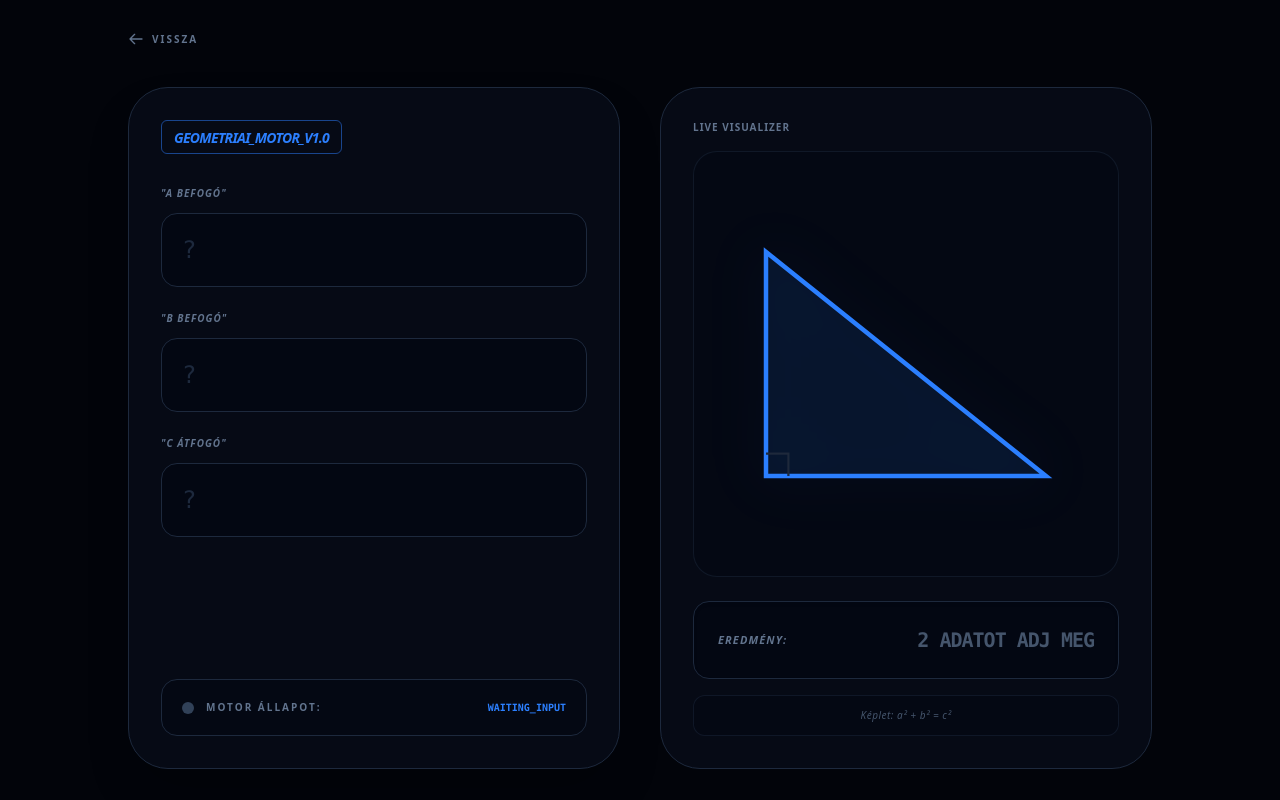
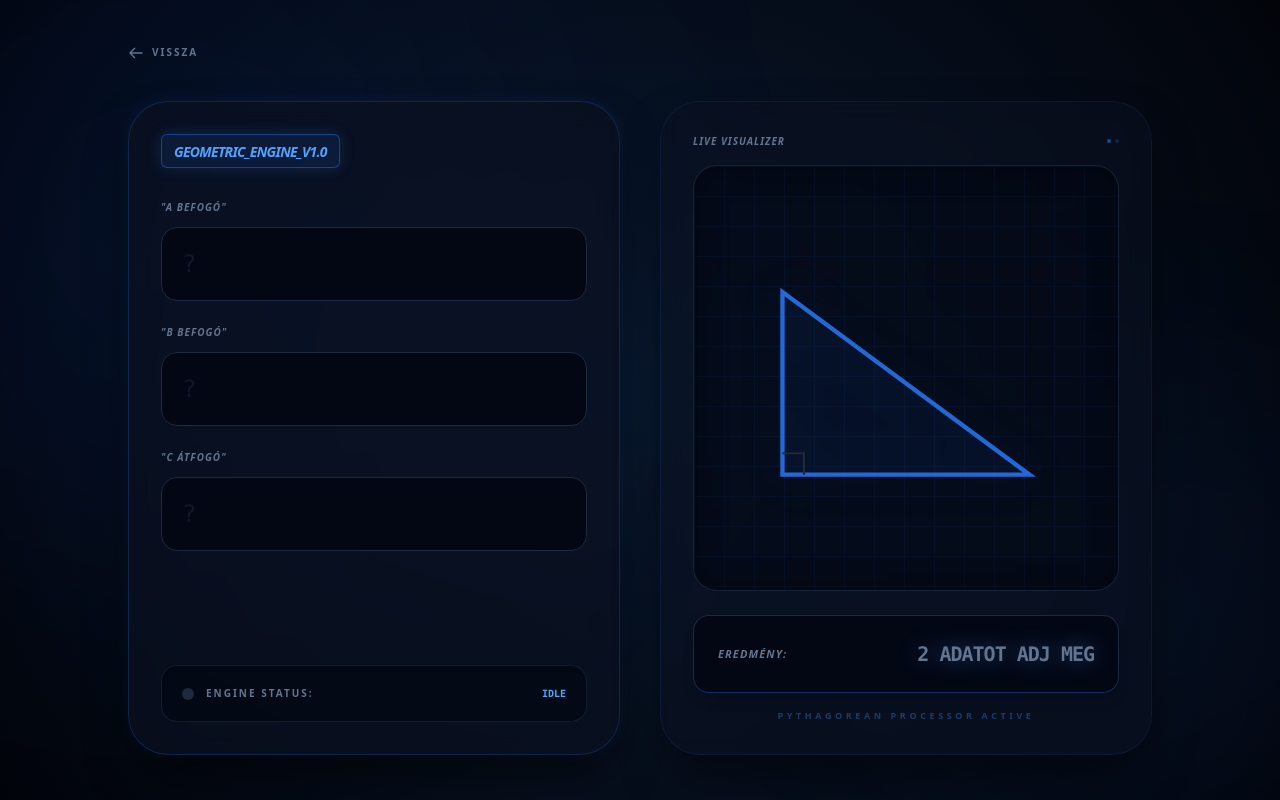
Before and after one commit to kovacsbulcsu-code/Pitagorasz_Tetel, a Next.js app: page /atfogo in a window 1280 px wide. Built offline with nearby package versions, Linux system fonts and the light colour scheme.

Commit message:
árnyékok hozzáadása

```diff
--- a/app/atfogo/page.tsx
+++ b/app/atfogo/page.tsx
@@ -11,7 +11,6 @@ export default function Atfogo() {
     const numB = parseFloat(sides.b);
     const numC = parseFloat(sides.c);
 
-    // Számítási logika
     if (!isNaN(numA) && !isNaN(numB) && isNaN(numC)) {
       const res = Math.sqrt(numA ** 2 + numB ** 2);
       return { msg: `c = ${res.toFixed(2)}`, color: "text-blue-400", type: 'calc' };
@@ -27,27 +26,23 @@ export default function Atfogo() {
 
     const count = [numA, numB, numC].filter(n => !isNaN(n)).length;
     if (count === 3) return { msg: "TÚL SOK ADAT", color: "text-red-500", type: 'error' };
-    return { msg: "2 ADATOT ADJ MEG", color: "text-slate-600", type: 'empty' };
+    return { msg: "2 ADATOT ADJ MEG", color: "text-slate-500", type: 'empty' };
   };
 
   const res = calculateResult();
 
-  const renderTriangle = () => {
-    // Alap háromszög rajzolása a vizualizációhoz
-    return (
-      <polygon
-        points="50,250 300,250 50,50"
-        className="fill-blue-500/10 stroke-blue-500 stroke-[4] transition-all duration-500 ease-in-out"
-      />
-    );
-  };
+  return (
+    <main className="min-h-screen bg-[#02040a] text-white flex flex-col items-center justify-center p-6 font-sans relative overflow-hidden">
 
-  return (
-    <main className="min-h-screen bg-[#02040a] text-white flex flex-col items-center justify-center p-6 font-sans">
+      {/* Dinamikus Kékes-Fekete Háttér Átmenet */}
+      <div className="absolute inset-0 z-0 bg-[radial-gradient(circle_at_50%_50%,#0a192f_0%,#02040a_100%)]"></div>
 
-      <div className="w-full max-w-5xl">
-        {/* Vissza gomb - Kék hover effektel */}
-        <Link href="/" className="group flex items-center gap-2 text-slate-500 hover:text-blue-400 transition-colors mb-10 w-fit uppercase tracking-[0.2em] text-[10px] font-bold">
+      {/* Finom kék fényfoltok (Blobs) */}
+      <div className="absolute top-[-10%] left-[-10%] w-[600px] h-[600px] bg-blue-600/10 blur-[150px] rounded-full z-0"></div>
+      <div className="absolute bottom-[-10%] right-[-10%] w-[500px] h-[500px] bg-blue-500/5 blur-[120px] rounded-full z-0"></div>
+
+      <div className="w-full max-w-5xl relative z-10">
+        <Link href="/" className="group flex items-center gap-2 text-slate-500 hover:text-blue-400 transition-all mb-10 w-fit uppercase tracking-[0.2em] text-[10px] font-bold">
           <svg xmlns="http://www.w3.org/2000/svg" className="w-4 h-4 group-hover:-translate-x-1 transition-transform" fill="none" viewBox="0 0 24 24" stroke="currentColor">
             <path strokeLinecap="round" strokeLinejoin="round" strokeWidth={2} d="M10 19l-7-7m0 0l7-7m-7 7h18" />
           </svg>
@@ -56,22 +51,22 @@ export default function Atfogo() {
 
         <div className="grid md:grid-cols-2 gap-10 items-stretch">
 
-          {/* Beviteli Panel (Kék) */}
-          <div className="bg-[#0b1120]/50 border border-slate-800 p-8 rounded-[2.5rem] shadow-2xl flex flex-col justify-between">
+          {/* Beviteli Panel - Kék glow kerettel */}
+          <div className="bg-[#0b1120]/70 border border-blue-500/20 p-8 rounded-[2.5rem] shadow-[0_25px_50px_-12px_rgba(0,0,0,0.7),0_0_15px_rgba(59,130,246,0.1)] backdrop-blur-md flex flex-col justify-between hover:border-blue-500/30 transition-colors">
             <div>
-              <div className="inline-block border border-blue-500/50 px-3 py-1 rounded-md mb-8">
-                 <span className="text-blue-500 font-black italic text-sm tracking-tighter uppercase">Geometriai_Motor_v1.0</span>
+              <div className="inline-block border border-blue-500/40 bg-blue-500/10 px-3 py-1 rounded-md mb-8 shadow-[0_0_15px_rgba(59,130,246,0.2)]">
+                 <span className="text-blue-400 font-black italic text-sm tracking-tighter uppercase">Geometric_Engine_v1.0</span>
               </div>
 
               <div className="space-y-6">
                 {[ {id: 'a', label: 'A BEFOGÓ'}, {id: 'b', label: 'B BEFOGÓ'}, {id: 'c', label: 'C ÁTFOGÓ'} ].map((item) => (
-                  <div key={item.id}>
-                    <label className="block text-[10px] text-slate-500 font-bold mb-3 tracking-widest uppercase italic">"{item.label}"</label>
+                  <div key={item.id} className="group">
+                    <label className="block text-[10px] text-slate-500 font-bold mb-3 tracking-widest uppercase italic group-focus-within:text-blue-400 transition-colors">"{item.label}"</label>
                     <input
                       type="number"
                       value={sides[item.id as keyof typeof sides]}
                       onChange={(e) => setSides({...sides, [item.id]: e.target.value})}
-                      className="w-full bg-[#030712] border border-slate-800 rounded-2xl p-5 text-2xl font-mono focus:border-blue-500/50 outline-none transition-all placeholder:text-slate-800"
+                      className="w-full bg-[#030712]/90 border border-slate-800 rounded-2xl p-5 text-2xl font-mono focus:border-blue-500/50 focus:shadow-[0_0_25px_rgba(59,130,246,0.15)] outline-none transition-all placeholder:text-slate-900"
                       placeholder="?"
                     />
                   </div>
@@ -79,44 +74,52 @@ export default function Atfogo() {
               </div>
             </div>
 
-            {/* Kék Állapotjelző */}
-            <div className="mt-10 border border-slate-800 bg-[#030712]/50 rounded-2xl p-5 flex items-center justify-between">
+            <div className="mt-10 border border-slate-800/60 bg-[#030712]/60 rounded-2xl p-5 flex items-center justify-between shadow-inner">
                <div className="flex items-center gap-3">
-                  <div className={`w-3 h-3 rounded-full ${res.type === 'empty' ? 'bg-slate-700' : 'bg-blue-500 animate-pulse'}`}></div>
-                  <span className="text-[10px] font-bold text-slate-500 tracking-[0.2em]">MOTOR ÁLLAPOT:</span>
+                  <div className={`w-3 h-3 rounded-full ${res.type === 'empty' ? 'bg-slate-800' : 'bg-blue-500 animate-pulse shadow-[0_0_12px_rgba(59,130,246,1)]'}`}></div>
+                  <span className="text-[10px] font-bold text-slate-500 tracking-[0.2em]">ENGINE STATUS:</span>
                </div>
-               <span className={`text-[10px] font-mono font-bold ${res.type === 'error' ? 'text-red-500' : 'text-blue-500'}`}>
-                 {res.type === 'empty' ? 'WAITING_INPUT' : 'CALCULATION_SUCCESS'}
+               <span className={`text-[10px] font-mono font-bold ${res.type === 'error' ? 'text-red-500' : 'text-blue-400'}`}>
+                 {res.type === 'empty' ? 'IDLE' : 'COMPUTING'}
                </span>
             </div>
           </div>
 
           {/* Vizualizációs Panel */}
-          <div className="bg-[#0b1120]/50 border border-slate-800 rounded-[2.5rem] p-8 relative flex flex-col items-center justify-between min-h-[500px]">
+          <div className="bg-[#0b1120]/50 border border-blue-500/10 rounded-[2.5rem] p-8 shadow-[0_25px_50px_-12px_rgba(0,0,0,0.6)] backdrop-blur-md relative flex flex-col items-center justify-between min-h-[500px]">
             <div className="w-full">
-              <div className="flex items-center gap-2 mb-4">
-                <span className="text-[10px] text-slate-500 font-bold tracking-widest uppercase">Live Visualizer</span>
+              <div className="flex items-center justify-between mb-4">
+                <span className="text-[10px] text-slate-500 font-bold tracking-widest uppercase italic">Live Visualizer</span>
+                <div className="flex gap-1">
+                  <div className="w-1 h-1 rounded-full bg-blue-500/50"></div>
+                  <div className="w-1 h-1 rounded-full bg-blue-500/20"></div>
+                </div>
               </div>
 
-              <div className="w-full aspect-square flex justify-center items-center bg-[#030712]/30 rounded-3xl border border-slate-800/50 overflow-hidden">
-                <svg viewBox="0 0 350 300" className="w-full h-full p-4 drop-shadow-[0_0_30px_rgba(59,130,246,0.15)]">
-                  {renderTriangle()}
-                  {/* Derékszög jelző */}
-                  <path d="M 50 230 L 70 230 L 70 250" fill="none" stroke="#1e293b" strokeWidth="2" />
+              <div className="w-full aspect-square flex justify-center items-center bg-[#030712]/50 rounded-3xl border border-slate-800/80 overflow-hidden shadow-[inset_0_0_30px_rgba(0,0,0,0.5)] relative">
+                {/* Rácsháló dekoráció */}
+                <div className="absolute inset-0 opacity-[0.05] pointer-events-none" style={{backgroundImage: 'linear-gradient(#3b82f6 1px, transparent 1px), linear-gradient(90deg, #3b82f6 1px, transparent 1px)', backgroundSize: '30px 30px'}}></div>
+
+                <svg viewBox="0 0 350 300" className="w-full h-full p-6 relative z-10 drop-shadow-[0_0_20px_rgba(59,130,246,0.2)]">
+                  <polygon
+                    points="60,240 290,240 60,70"
+                    className="fill-blue-500/5 stroke-blue-500/80 stroke-[4] transition-all duration-700 ease-in-out"
+                  />
+                  <path d="M 60 220 L 80 220 L 80 240" fill="none" stroke="#1e293b" strokeWidth="2" />
                 </svg>
               </div>
             </div>
 
             <div className="w-full space-y-4 mt-6">
-              <div className="bg-[#030712] border border-slate-800 p-6 rounded-2xl flex justify-between items-center shadow-inner">
+              <div className="bg-[#030712]/80 border border-slate-800 p-6 rounded-2xl flex justify-between items-center shadow-lg border-b-blue-500/30">
                  <span className="text-[11px] text-slate-500 font-bold italic uppercase tracking-widest">Eredmény:</span>
-                 <span className={`font-mono text-xl font-black ${res.color} tracking-tighter`}>{res.msg}</span>
+                 <span className={`font-mono text-xl font-black ${res.color} tracking-tighter drop-shadow-[0_0_10px_rgba(59,130,246,0.4)]`}>
+                   {res.msg}
+                 </span>
               </div>
-              <div className="bg-[#030712]/50 border border-slate-800/50 p-3 rounded-xl">
-                <p className="text-[10px] text-slate-600 text-center italic tracking-wider">
-                  Képlet: a² + b² = c²
-                </p>
-              </div>
+              <p className="text-[9px] text-blue-400 font-bold text-center uppercase tracking-[0.4em] opacity-30">
+                Pythagorean Processor Active
+              </p>
             </div>
           </div>
 
--- a/app/szog-tipus/page.tsx
+++ b/app/szog-tipus/page.tsx
@@ -18,9 +18,9 @@ export default function SzogTipus() {
     const a2b2 = s1 * s1 + s2 * s2;
     const c2 = max * max;
 
-    if (Math.abs(a2b2 - c2) < 0.1) return { msg: "DERÉKSZÖGÜ", color: "text-emerald-400", type: 'right' };
-    if (a2b2 > c2) return { msg: "HEGYESSZÖGÜ", color: "text-emerald-400", type: 'acute' };
-    return { msg: "TOMPASZÖGÜ", color: "text-emerald-400", type: 'obtuse' };
+    if (Math.abs(a2b2 - c2) < 0.1) return { msg: "DERÉKSZÖGŰ", color: "text-emerald-400", type: 'right' };
+    if (a2b2 > c2) return { msg: "HEGYESSZÖGŰ", color: "text-emerald-400", type: 'acute' };
+    return { msg: "TOMPASZÖGŰ", color: "text-emerald-400", type: 'obtuse' };
   };
 
   const res = getResult();
@@ -35,9 +35,6 @@ export default function SzogTipus() {
     const cosC = (sideA * sideA + sideB * sideB - sideC * sideC) / (2 * sideA * sideB);
     const sinC = Math.sqrt(Math.max(0, 1 - cosC * cosC));
 
-    // Nagyobb méretezés
-    const width = 350;
-    const height = 300;
     const scale = 220 / Math.max(sideA, sideB, sideC);
 
     const p1 = { x: 40, y: 260 };
@@ -47,17 +44,25 @@ export default function SzogTipus() {
     return (
       <polygon
         points={`${p1.x},${p1.y} ${p2.x},${p2.y} ${p3.x},${p3.y}`}
-        className="fill-emerald-500/10 stroke-emerald-500 stroke-[4] transition-all duration-500 ease-in-out"
+        className="fill-emerald-500/10 stroke-emerald-500 stroke-[4] transition-all duration-500 ease-in-out drop-shadow-[0_0_10px_rgba(16,185,129,0.4)]"
       />
     );
   };
 
   return (
-    <main className="min-h-screen bg-[#02040a] text-white flex flex-col items-center justify-center p-6 font-sans">
+    <main className="min-h-screen bg-[#02040a] text-white flex flex-col items-center justify-center p-6 font-sans relative overflow-hidden">
 
-      <div className="w-full max-w-5xl">
-        {/* Egyszerű vissza gomb */}
-        <Link href="/" className="group flex items-center gap-2 text-slate-500 hover:text-white transition-colors mb-10 w-fit uppercase tracking-[0.2em] text-[10px] font-bold">
+      {/* Dinamikus Háttér Átmenet */}
+      <div className="absolute inset-0 z-0 bg-[radial-gradient(circle_at_50%_50%,#0a2f1f_0%,#02040a_100%)] opacity-40"></div>
+      <div className="absolute inset-0 z-0 bg-[#02040a]"></div>
+      <div className="absolute inset-0 z-0 bg-[radial-gradient(circle_at_50%_50%,#0a2f1f_0%,transparent 70%)] opacity-30"></div>
+
+      {/* Emerald fényfoltok */}
+      <div className="absolute top-[-10%] left-[-10%] w-[600px] h-[600px] bg-emerald-600/5 blur-[150px] rounded-full z-0"></div>
+      <div className="absolute bottom-[-10%] right-[-10%] w-[500px] h-[500px] bg-emerald-500/5 blur-[120px] rounded-full z-0"></div>
+
+      <div className="w-full max-w-5xl relative z-10">
+        <Link href="/" className="group flex items-center gap-2 text-slate-500 hover:text-emerald-400 transition-all mb-10 w-fit uppercase tracking-[0.2em] text-[10px] font-bold">
           <svg xmlns="http://www.w3.org/2000/svg" className="w-4 h-4 group-hover:-translate-x-1 transition-transform" fill="none" viewBox="0 0 24 24" stroke="currentColor">
             <path strokeLinecap="round" strokeLinejoin="round" strokeWidth={2} d="M10 19l-7-7m0 0l7-7m-7 7h18" />
           </svg>
@@ -67,23 +72,23 @@ export default function SzogTipus() {
         <div className="grid md:grid-cols-2 gap-10 items-stretch">
 
           {/* Beviteli Panel */}
-          <div className="bg-[#0b1120]/50 border border-slate-800 p-8 rounded-[2.5rem] shadow-2xl flex flex-col justify-between">
+          <div className="bg-[#0b1120]/70 border border-emerald-500/20 p-8 rounded-[2.5rem] shadow-[0_25px_50px_-12px_rgba(0,0,0,0.7),0_0_15px_rgba(16,185,129,0.05)] backdrop-blur-md flex flex-col justify-between hover:border-emerald-500/30 transition-colors">
             <div>
-              <div className="inline-block border border-emerald-500/50 px-3 py-1 rounded-md mb-8">
-                 <span className="text-emerald-500 font-black italic text-sm tracking-tighter uppercase">Validátor_v1.0</span>
+              <div className="inline-block border border-emerald-500/40 bg-emerald-500/10 px-3 py-1 rounded-md mb-8 shadow-[0_0_15px_rgba(16,185,129,0.2)]">
+                 <span className="text-emerald-400 font-black italic text-sm tracking-tighter uppercase">Szögtípus_v1.0</span>
               </div>
 
               <div className="space-y-6">
                 {[ {label: 'A OLDAL HOSSZA', val: a, set: setA},
                    {label: 'B OLDAL HOSSZA', val: b, set: setB},
                    {label: 'C OLDAL HOSSZA', val: c, set: setC} ].map((item, idx) => (
-                  <div key={idx}>
-                    <label className="block text-[10px] text-slate-500 font-bold mb-3 tracking-widest uppercase italic">"{item.label}"</label>
+                  <div key={idx} className="group">
+                    <label className="block text-[10px] text-slate-500 font-bold mb-3 tracking-widest uppercase italic group-focus-within:text-emerald-400 transition-colors">"{item.label}"</label>
                     <input
                       type="number"
                       value={item.val}
                       onChange={(e) => item.set(e.target.value === "" ? "" : Number(e.target.value))}
-                      className="w-full bg-[#030712] border border-slate-800 rounded-2xl p-5 text-2xl font-mono focus:border-emerald-500/50 outline-none transition-all"
+                      className="w-full bg-[#030712]/90 border border-slate-800 rounded-2xl p-5 text-2xl font-mono focus:border-emerald-500/50 focus:shadow-[0_0_25px_rgba(16,185,129,0.15)] outline-none transition-all placeholder:text-slate-900"
                       placeholder="0.00"
                     />
                   </div>
@@ -91,39 +96,47 @@ export default function SzogTipus() {
               </div>
             </div>
 
-            {/* Gomb helyett egy állapotjelző doboz */}
-            <div className="mt-10 border border-slate-800 bg-[#030712]/50 rounded-2xl p-5 flex items-center justify-between">
+            <div className="mt-10 border border-slate-800/60 bg-[#030712]/60 rounded-2xl p-5 flex items-center justify-between shadow-inner text-center">
                <div className="flex items-center gap-3">
-                  <div className={`w-3 h-3 rounded-full ${res.type === 'empty' ? 'bg-slate-700' : 'bg-emerald-500 animate-pulse'}`}></div>
-                  <span className="text-[10px] font-bold text-slate-500 tracking-[0.2em]">RENDSZER ÁLLAPOT:</span>
+                  <div className={`w-3 h-3 rounded-full ${res.type === 'empty' ? 'bg-slate-800' : 'bg-emerald-500 animate-pulse shadow-[0_0_12px_rgba(16,185,129,1)]'}`}></div>
+                  <span className="text-[10px] font-bold text-slate-500 tracking-[0.2em]">ANALÍZIS:</span>
                </div>
-               <span className={`text-[10px] font-mono font-bold ${res.type === 'error' ? 'text-red-500' : 'text-emerald-500'}`}>
-                 {res.type === 'empty' ? 'IDLE' : 'ACTIVE_CALCULATION'}
+               <span className={`text-[10px] font-mono font-bold ${res.type === 'error' ? 'text-red-500' : 'text-emerald-400'}`}>
+                 {res.type === 'empty' ? 'IDLE' : 'COMPUTING_TYPE'}
                </span>
             </div>
           </div>
 
           {/* Vizualizációs Panel */}
-          <div className="bg-[#0b1120]/50 border border-slate-800 rounded-[2.5rem] p-8 relative flex flex-col items-center justify-between min-h-[500px]">
+          <div className="bg-[#0b1120]/50 border border-emerald-500/10 rounded-[2.5rem] p-8 shadow-[0_25px_50px_-12px_rgba(0,0,0,0.6)] backdrop-blur-md relative flex flex-col items-center justify-between min-h-[500px]">
             <div className="w-full">
-              <div className="flex items-center gap-2 mb-4">
-                <span className="text-[10px] text-slate-500 font-bold tracking-widest uppercase">Live Visualizer</span>
+              <div className="flex items-center justify-between mb-4">
+                <span className="text-[10px] text-slate-500 font-bold tracking-widest uppercase italic">Geometric Preview</span>
+                <div className="flex gap-1">
+                  <div className="w-1 h-1 rounded-full bg-emerald-500/50"></div>
+                  <div className="w-1 h-1 rounded-full bg-emerald-500/20"></div>
+                </div>
               </div>
 
-              <div className="w-full aspect-square flex justify-center items-center bg-[#030712]/30 rounded-3xl border border-slate-800/50 overflow-hidden">
-                <svg viewBox="0 0 350 300" className="w-full h-full p-4 drop-shadow-[0_0_30px_rgba(16,185,129,0.2)]">
+              <div className="w-full aspect-square flex justify-center items-center bg-[#030712]/50 rounded-3xl border border-slate-800/80 overflow-hidden shadow-[inset_0_0_30px_rgba(0,0,0,0.5)] relative">
+                {/* Rácsháló */}
+                <div className="absolute inset-0 opacity-[0.05] pointer-events-none" style={{backgroundImage: 'linear-gradient(#10b981 1px, transparent 1px), linear-gradient(90deg, #10b981 1px, transparent 1px)', backgroundSize: '30px 30px'}}></div>
+
+                <svg viewBox="0 0 350 300" className="w-full h-full p-6 relative z-10">
                   {renderTriangle()}
                 </svg>
               </div>
             </div>
 
             <div className="w-full space-y-4 mt-6">
-              <div className="bg-[#030712] border border-slate-800 p-6 rounded-2xl flex justify-between items-center shadow-inner">
-                 <span className="text-[11px] text-slate-500 font-bold italic uppercase tracking-widest">Eredmény:</span>
-                 <span className={`font-mono text-xl font-black ${res.color} tracking-tighter`}>{res.msg}</span>
+              <div className="bg-[#030712]/80 border border-slate-800 p-6 rounded-2xl flex justify-between items-center shadow-lg border-b-emerald-500/30">
+                 <span className="text-[11px] text-slate-500 font-bold italic uppercase tracking-widest">Típus:</span>
+                 <span className={`font-mono text-xl font-black ${res.color} tracking-tighter drop-shadow-[0_0_10px_rgba(16,185,129,0.4)]`}>
+                   {res.msg}
+                 </span>
               </div>
-              <p className="text-[10px] text-slate-600 text-center italic tracking-wider px-4">
-                A rendszer valós időben dolgozza fel a bemeneti adatokat.
+              <p className="text-[9px] text-emerald-400 font-bold text-center uppercase tracking-[0.4em] opacity-30">
+                Angle Classification Engine active
               </p>
             </div>
           </div>
```
Also changed, not shown: app/ellenorzes/page.tsx (+40 -26 lines).
